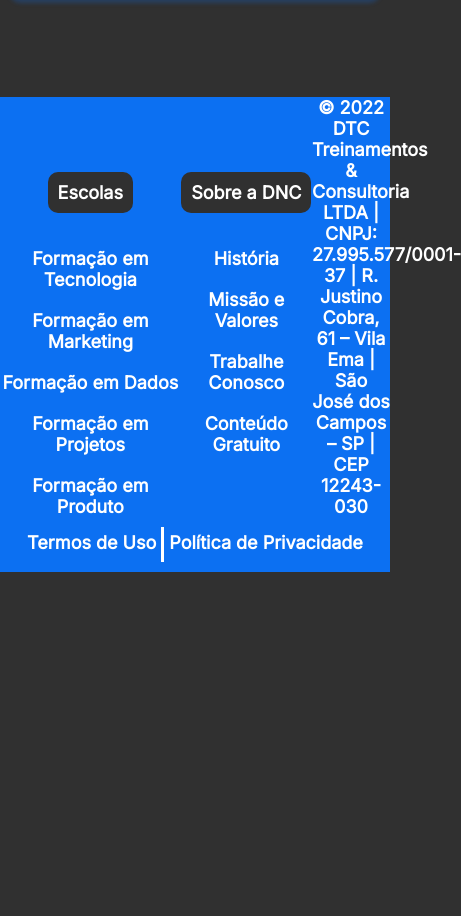
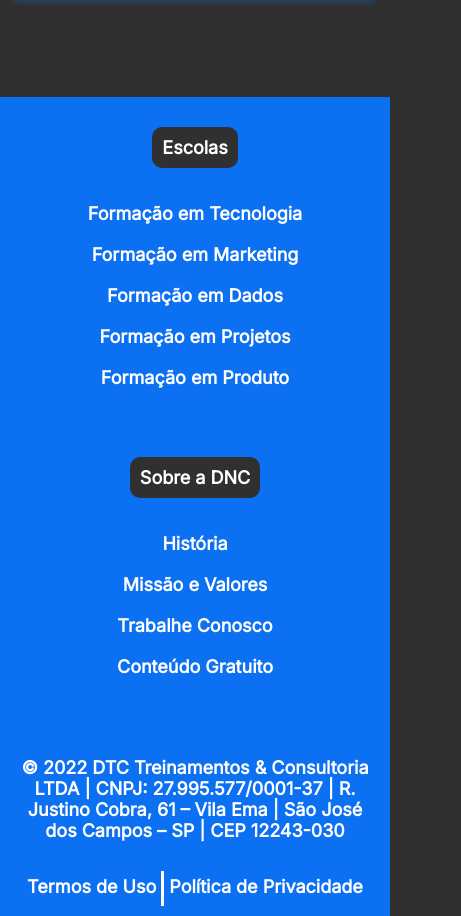
Before and after one commit to m-sena/bootcamp-dnc, a plain HTML site: page index.html in a window 390 px wide. Shown: the part 1909-2825 px from the top of the page, 461 px wide, since content can reach past the window. Before the commit the page ends 2481 px from the top, so only its background shows below. Drawn offline with Linux system fonts and the light colour scheme.

Commit message:
Adicionando media query no footer

```diff
--- a/estilo.css
+++ b/estilo.css
@@ -271,4 +271,13 @@
     .checkbox-itens label{
         font-size: 18px;
     }
+    /* Footer */
+
+    footer .linha1{
+        flex-direction:column;
+    }
+    footer .endereco{
+        width:95%;
+        margin-bottom: 20px;
+    }
 }
```
